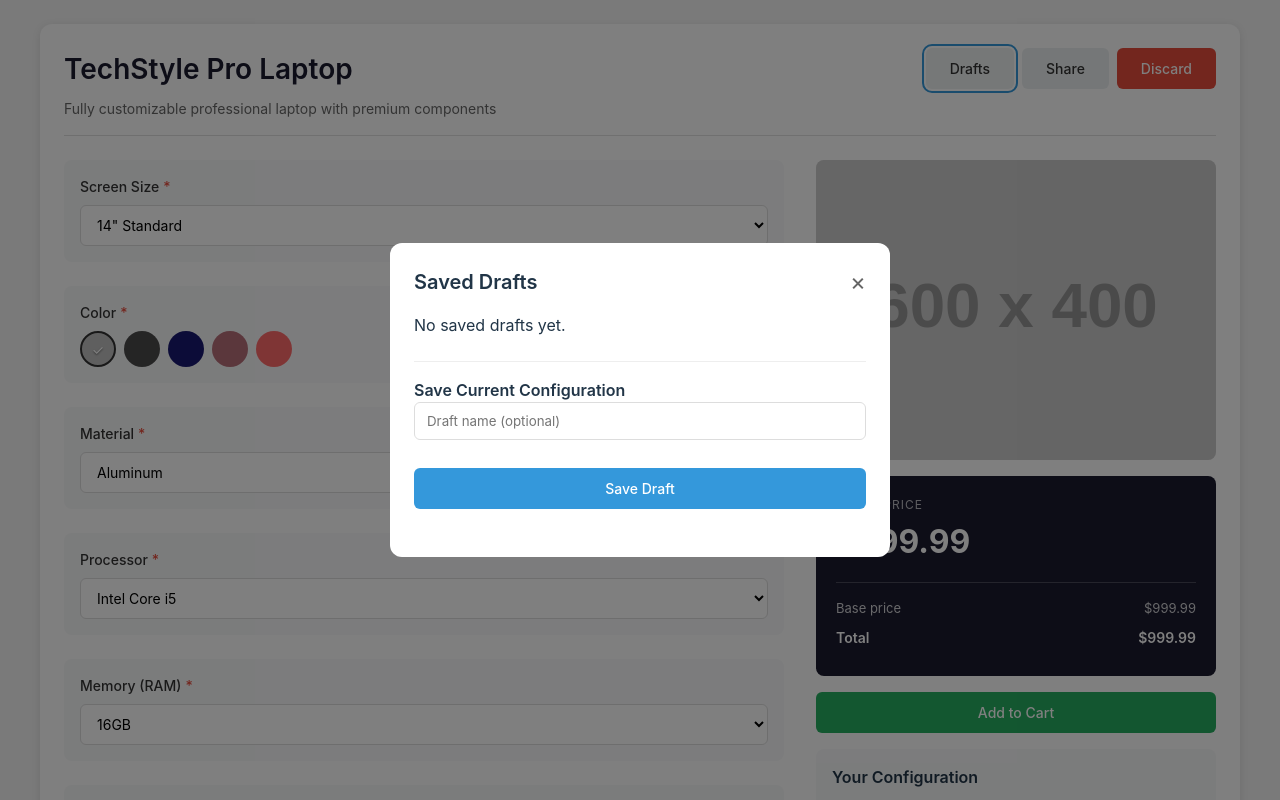
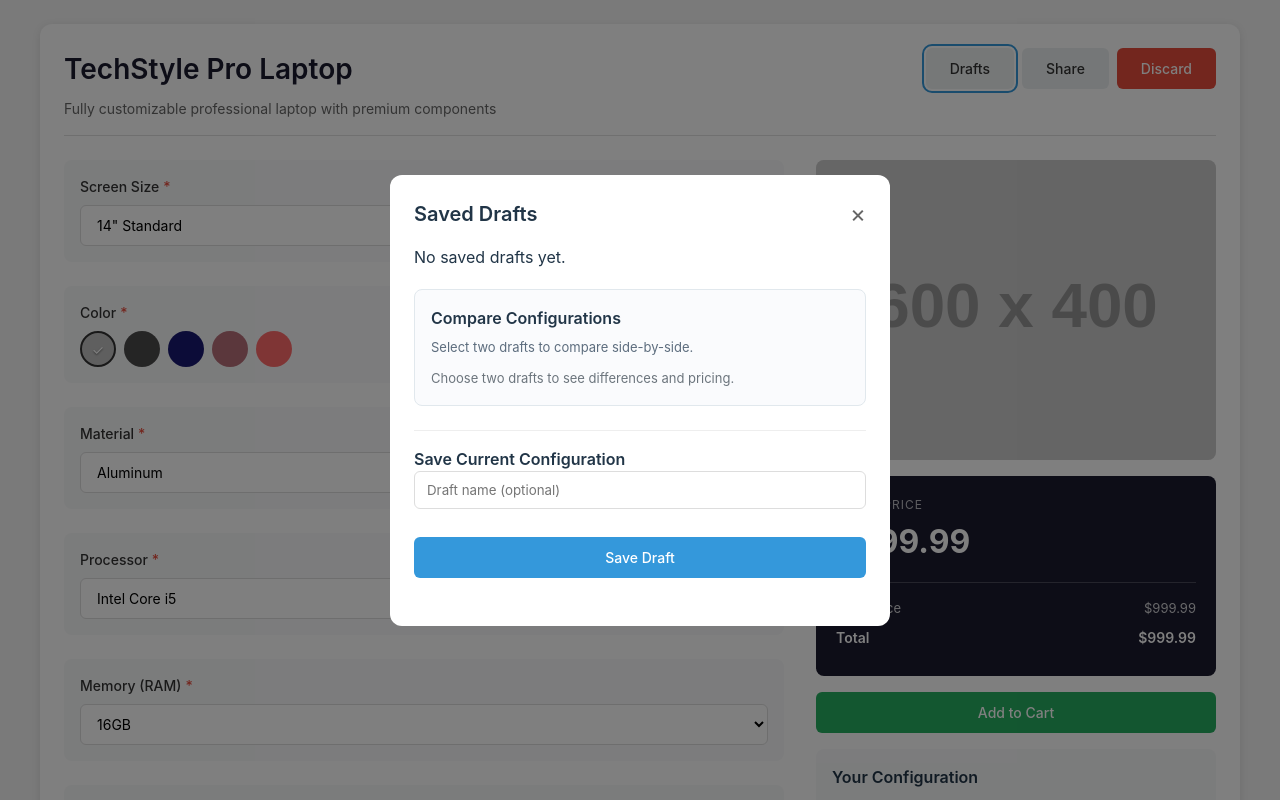
Before and after one commit to KacperBB/frontend-recruitment-task-v2-complete, a React (Vite) app: page / in a window 1280 px wide. Both pictures are taken after a click on the button "Drafts". Shown: the top 800 px of the page. Built offline with nearby package versions, Linux system fonts and the light colour scheme.

Commit message:
feat: add configuration comparison in drafts modal

```diff
--- a/src/components/ProductConfigurator/ProductConfigurator.tsx
+++ b/src/components/ProductConfigurator/ProductConfigurator.tsx
@@ -50,6 +50,7 @@
   formatPrice,
   getAppliedDiscountPercentage,
   getNextDiscountTier,
+  calculatePriceBreakdown,
 } from "../../utils/pricing";
 import "./styles.css";
 
@@ -151,6 +152,7 @@
   const [showShareModal, setShowShareModal] = useState(false);
   const [showDiscardConfirm, setShowDiscardConfirm] = useState(false);
   const [drafts, setDrafts] = useState<Draft[]>([]);
+  const [compareDraftIds, setCompareDraftIds] = useState<string[]>([]);
 
   const [validation, setValidation] = useState<ValidationResult | null>(null);
 
@@ -190,6 +192,74 @@
 
   const appliedDiscount = getAppliedDiscountPercentage(quantity);
   const nextTier = getNextDiscountTier(quantity);
+
+  const comparedDrafts = useMemo(
+    () => drafts.filter((draft) => compareDraftIds.includes(draft.id)).slice(0, 2),
+    [drafts, compareDraftIds],
+  );
+
+  const comparisonData = useMemo(() => {
+    if (comparedDrafts.length !== 2) return null;
+
+    const [leftDraft, rightDraft] = comparedDrafts;
+
+    const getOptionDisplayValue = (
+      option: ProductOption,
+      config: Configuration,
+    ): string => {
+      const rawValue = config.selections[option.id];
+      if (rawValue === undefined || rawValue === null) return "Not selected";
+
+      if (option.choices) {
+        const choice = option.choices.find((c) => c.value === rawValue);
+        return choice?.label ?? String(rawValue);
+      }
+
+      return String(rawValue);
+    };
+
+    const comparisonRows = product.options.map((option) => {
+      const leftValue = getOptionDisplayValue(option, leftDraft.configuration);
+      const rightValue = getOptionDisplayValue(option, rightDraft.configuration);
+
+      return {
+        label: option.name,
+        leftValue,
+        rightValue,
+        different: leftValue !== rightValue,
+      };
+    });
+
+    const leftAddOns = leftDraft.configuration.addOns
+      .map((id) => product.addOns.find((a) => a.id === id)?.name)
+      .filter(Boolean)
+      .join(", ") || "None";
+
+    const rightAddOns = rightDraft.configuration.addOns
+      .map((id) => product.addOns.find((a) => a.id === id)?.name)
+      .filter(Boolean)
+      .join(", ") || "None";
+
+    comparisonRows.push({
+      label: "Add-ons",
+      leftValue: leftAddOns,
+      rightValue: rightAddOns,
+      different: leftAddOns !== rightAddOns,
+    });
+
+    const leftPrice = calculatePriceBreakdown(leftDraft.configuration, product);
+    const rightPrice = calculatePriceBreakdown(rightDraft.configuration, product);
+    const priceDifference = Math.abs(leftPrice.total - rightPrice.total);
+
+    return {
+      leftDraft,
+      rightDraft,
+      comparisonRows,
+      leftTotal: leftPrice.total,
+      rightTotal: rightPrice.total,
+      priceDifference,
+    };
+  }, [comparedDrafts, product]);
 
   // -------------------------------------------------------------------------
   // Effects
@@ -292,6 +362,8 @@
   useEffect(() => {
     if (showDraftModal) {
       getAllDrafts().then(setDrafts);
+    } else {
+      setCompareDraftIds([]);
     }
   }, [showDraftModal]);
 
@@ -424,9 +496,24 @@
     try {
       await deleteDraft(draftId);
       setDrafts((prev) => prev.filter((d) => d.id !== draftId));
+      setCompareDraftIds((prev) => prev.filter((id) => id !== draftId));
     } catch {
       setError(ERROR_CODES.UNKNOWN);
     }
+  }, []);
+
+  const handleToggleCompareDraft = useCallback((draftId: string) => {
+    setCompareDraftIds((prev) => {
+      if (prev.includes(draftId)) {
+        return prev.filter((id) => id !== draftId);
+      }
+
+      if (prev.length >= 2) {
+        return [prev[1], draftId];
+      }
+
+      return [...prev, draftId];
+    });
   }, []);
 
   const handleAddToCart = useCallback(() => {
@@ -842,12 +929,23 @@
             ) : (
               <ul className="draft-list">
                 {drafts.map((draft) => (
-                  <li key={draft.id} className="draft-list-item">
+                  <li
+                    key={draft.id}
+                    className={`draft-list-item ${compareDraftIds.includes(draft.id) ? "selected-for-compare" : ""}`}
+                  >
                     <div>
                       <div className="draft-item-name">{draft.name}</div>
                       <div className="draft-item-date">
                         Saved: {formatTimestamp(draft.savedAt)}
                       </div>
+                      <button
+                        type="button"
+                        className={`compare-toggle-btn ${compareDraftIds.includes(draft.id) ? "active" : ""}`}
+                        onClick={() => handleToggleCompareDraft(draft.id)}
+                        aria-pressed={compareDraftIds.includes(draft.id)}
+                      >
+                        {compareDraftIds.includes(draft.id) ? "Comparing" : "Compare"}
+                      </button>
                     </div>
                     <div className='draft-buttons'>
                       <button
@@ -867,6 +965,51 @@
                 ))}
               </ul>
             )}
+
+            <div className="compare-section">
+              <h4>Compare Configurations</h4>
+              <p className="compare-hint">Select two drafts to compare side-by-side.</p>
+
+              {comparisonData ? (
+                <>
+                  <div className="compare-price-diff">
+                    Price difference: {formatPrice(comparisonData.priceDifference, product.currency)}
+                  </div>
+
+                  <div className="compare-grid">
+                    <div className="compare-grid-header">Option</div>
+                    <div className="compare-grid-header">
+                      {comparisonData.leftDraft.name}
+                      <div className="compare-total">
+                        {formatPrice(comparisonData.leftTotal, product.currency)}
+                      </div>
+                    </div>
+                    <div className="compare-grid-header">
+                      {comparisonData.rightDraft.name}
+                      <div className="compare-total">
+                        {formatPrice(comparisonData.rightTotal, product.currency)}
+                      </div>
+                    </div>
+
+                    {comparisonData.comparisonRows.map((row) => (
+                      <React.Fragment key={row.label}>
+                        <div className={`compare-cell compare-label ${row.different ? "different" : ""}`}>
+                          {row.label}
+                        </div>
+                        <div className={`compare-cell ${row.different ? "different" : ""}`}>
+                          {row.leftValue}
+                        </div>
+                        <div className={`compare-cell ${row.different ? "different" : ""}`}>
+                          {row.rightValue}
+                        </div>
+                      </React.Fragment>
+                    ))}
+                  </div>
+                </>
+              ) : (
+                <div className="compare-empty">Choose two drafts to see differences and pricing.</div>
+              )}
+            </div>
 
             <div
               style={{
--- a/src/components/ProductConfigurator/styles.css
+++ b/src/components/ProductConfigurator/styles.css
@@ -703,6 +703,111 @@
   color: #666;
 }
 
+.draft-list-item.selected-for-compare {
+  background: #eef6ff;
+}
+
+.compare-toggle-btn {
+  margin-top: 8px;
+  padding: 4px 10px;
+  border-radius: 999px;
+  border: 1px solid #cfd8e3;
+  background: #ffffff;
+  color: #2c3e50;
+  font-size: 12px;
+  font-weight: 600;
+  cursor: pointer;
+  transition: all 0.2s ease;
+}
+
+.compare-toggle-btn:hover {
+  background: #f3f7ff;
+  border-color: #9fb6d8;
+}
+
+.compare-toggle-btn.active {
+  background: #eaf3ff;
+  border-color: #4a90e2;
+  color: #1f5fae;
+}
+
+.compare-toggle-btn:focus {
+  outline: 2px solid #3498db;
+  outline-offset: 2px;
+}
+
+.compare-section {
+  margin-top: 20px;
+  padding: 16px;
+  border: 1px solid #e1e8ed;
+  border-radius: 8px;
+  background: #fafbfd;
+}
+
+.compare-section h4 {
+  margin: 0 0 8px 0;
+}
+
+.compare-hint {
+  margin: 0 0 12px 0;
+  font-size: 13px;
+  color: #5d6d7e;
+}
+
+.compare-price-diff {
+  margin-bottom: 12px;
+  padding: 10px 12px;
+  border-radius: 6px;
+  background: #e8f8ee;
+  color: #1e7e34;
+  font-weight: 700;
+  font-size: 15px;
+}
+
+.compare-grid {
+  display: grid;
+  grid-template-columns: 140px minmax(0, 1fr) minmax(0, 1fr);
+  border: 1px solid #e5e7eb;
+  border-radius: 6px;
+  overflow: hidden;
+}
+
+.compare-grid-header {
+  background: #f2f4f7;
+  padding: 10px;
+  font-weight: 600;
+  border-bottom: 1px solid #e5e7eb;
+  font-size: 13px;
+}
+
+.compare-total {
+  font-size: 12px;
+  font-weight: 700;
+  margin-top: 4px;
+  color: #2c3e50;
+}
+
+.compare-cell {
+  padding: 8px 10px;
+  border-top: 1px solid #f0f2f5;
+  font-size: 12px;
+  overflow-wrap: anywhere;
+}
+
+.compare-label {
+  font-weight: 600;
+  background: #fbfcfd;
+}
+
+.compare-cell.different {
+  background: #fff3cd;
+}
+
+.compare-empty {
+  font-size: 13px;
+  color: #6c757d;
+}
+
 /* Configuration Summary */
 .config-summary {
   padding: 16px;
```
